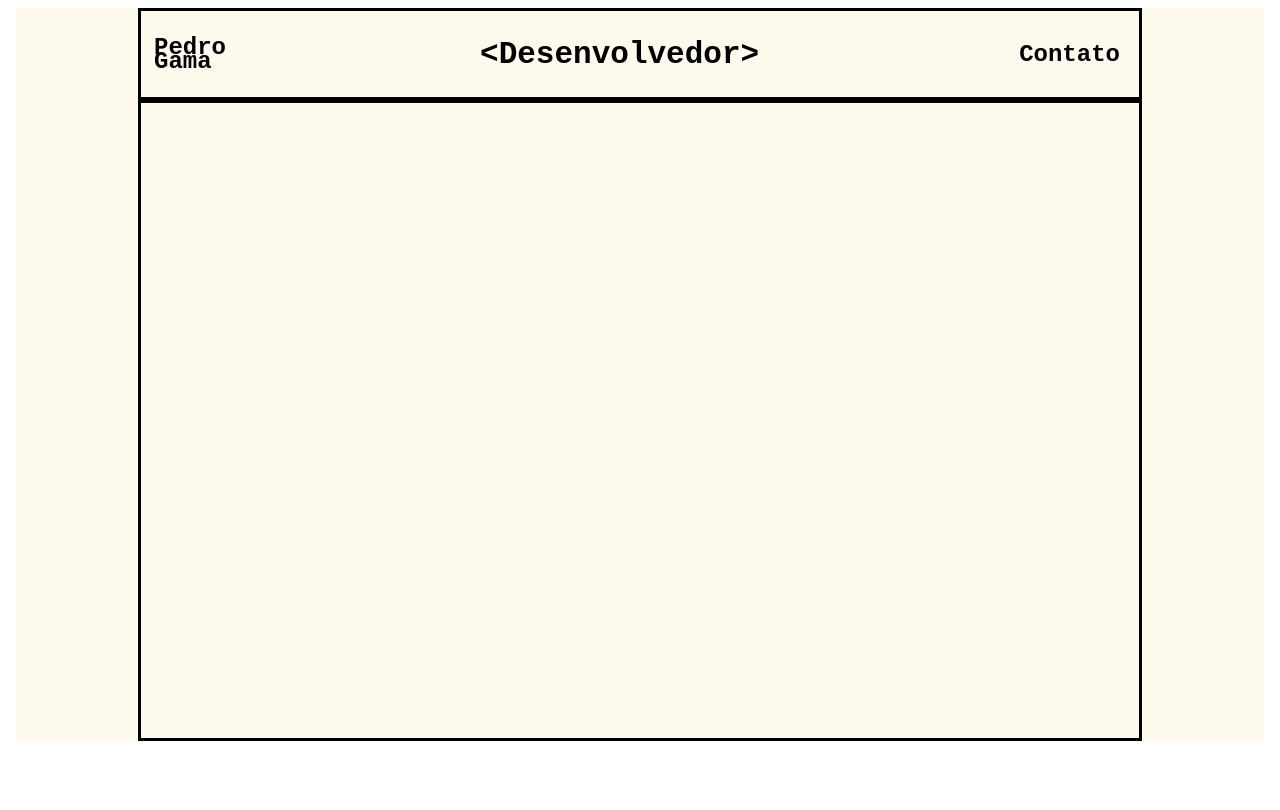
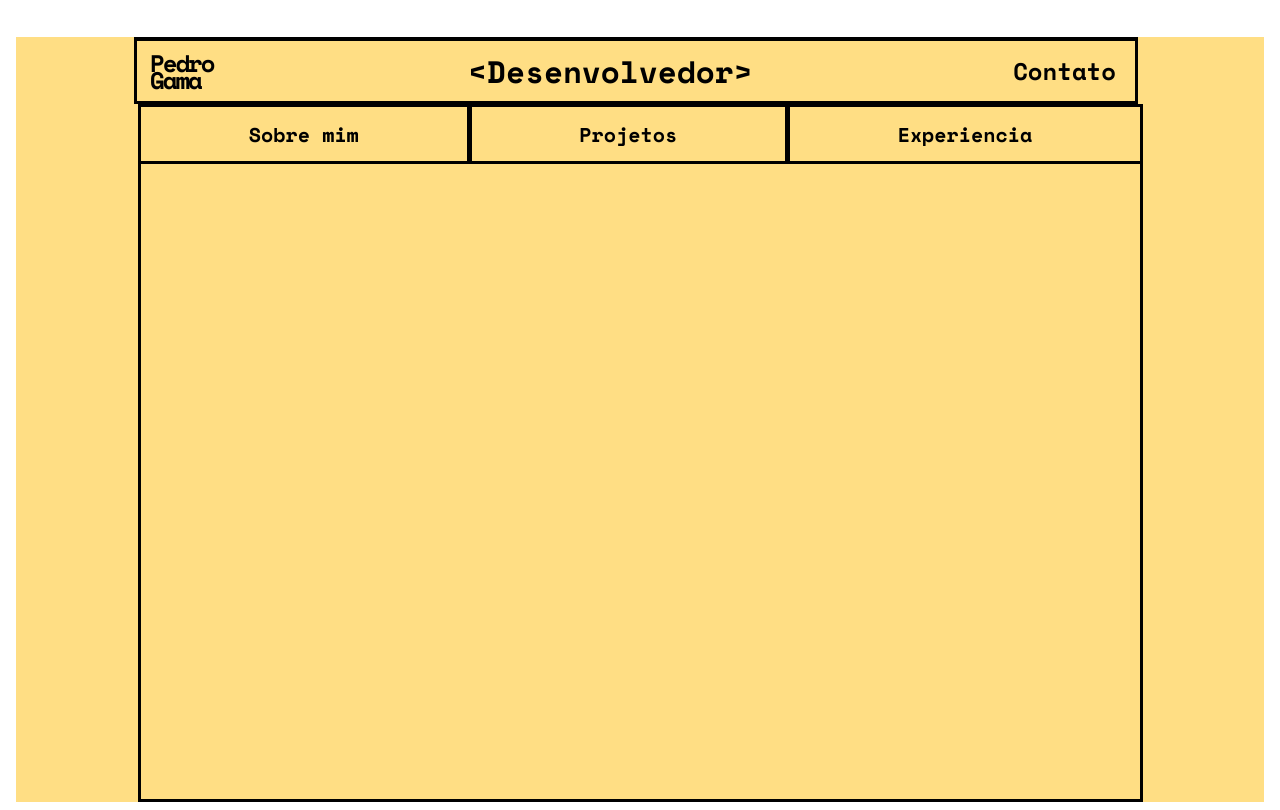
Before and after one commit to gama33/curriculo, an Angular app: page / in a window 1280 px wide. Built offline with nearby package versions, Linux system fonts and the light colour scheme.

Commit message:
navbar e abas
navbar: ajustado formatacao e estilo das palavras e estilo da borda

abas: criacao da aba e adicao das mesmas junto com a funcao de botao

```diff
--- a/src/app/app.html
+++ b/src/app/app.html
@@ -1,6 +1,12 @@
-<body class="body">
+<head>
+  <style>
+    @import url('https://fonts.googleapis.com/css2?family=Space+Mono:wght@400;700&display=swap');
+  </style>
+</head>
 
-  <div class="navbar space-mono-bold">
+<body class="body space-mono-bold">
+
+  <div class="navbar">
 
     <div class="nome">
       <h3 class="pedro">Pedro</h3>
@@ -12,9 +18,13 @@
     <button class="contato">Contato</button>
   </div>
 
-  <div class="content">
+  <div class="botoes-container">
+    <button class="sobre-mim-botao">Sobre mim</button>
+    <button class="projetos-botao">Projetos</button>
+    <button class="experiencia-botao">Experiencia</button>
+  </div>
 
-  </div>
+  <div class="content"></div>
 </body>
 
 
--- a/src/app/app.scss
+++ b/src/app/app.scss
@@ -1,4 +1,4 @@
-// fonte
+// fontes
 .space-mono-regular {
   font-family: "Space Mono", monospace;
   font-weight: 400;
@@ -12,9 +12,8 @@
 }
 
 // classes
-
 .body {
-  background-color: #FFFAED;
+  background-color: #FFDE84;
 }
 
 .navbar {
@@ -22,8 +21,10 @@
   justify-content: space-between;
   align-items: center;
   border: solid black;
+  border-top-width: 4px;
   padding: 0 13px;
-  margin: 0 122px;
+  margin: 37px 126px 0px 118px;
+  height: 60px;
 }
 
 .nome{
@@ -34,14 +35,16 @@
 
 .pedro {
   margin-top: 0px;
-  margin-bottom: -13px;
+  margin-bottom: -19px;
   font-size: 24px;
+  letter-spacing: -2px;
 }
 
 .gama{
   margin-top: 0px;
   margin-bottom: 0px;
   font-size: 24px;
+  letter-spacing: -2px;
 }
 
 .titulo {
@@ -68,7 +71,77 @@
   justify-content: space-between;
   align-items: center;
   border: solid black;
+  border-top-width: 0px;
   padding: 0 13px;
-  margin: 0 122px;
+  margin: 0px 121px 0px 122px;
   height: 635px;
 }
+
+.botoes-container {
+  display: flex;
+  justify-content: space-evenly;
+  align-items: center;
+  margin: 0px 122px 0px 122px;
+  height: 60px;
+}
+
+
+.sobre-mim-botao {
+  border: solid black;
+  flex-grow: 1;
+  background-color: transparent;
+  font-size: 20px;
+  font-family: "Space Mono", monospace;
+  font-weight: 700;
+  font-style: normal;
+  padding: 0px;
+  height: 60px;
+  margin-right: -1px;
+}
+.sobre-mim-botao:hover {
+  text-decoration: underline;
+}
+.sobre-mim-botao:focus {
+  text-decoration: underline;
+  border-bottom-width: 0px;
+}
+
+.projetos-botao {
+  border: solid black;
+  flex-grow: 1;
+  background-color: transparent;
+  font-size: 20px;
+  font-family: "Space Mono", monospace;
+  font-weight: 700;
+  font-style: normal;
+  padding: 0px;
+  height: 60px;
+  margin-right: -1px;
+}
+.projetos-botao:hover {
+  text-decoration: underline;
+}
+.projetos-botao:focus {
+  text-decoration: underline;
+  border-bottom-width: 0px;
+}
+
+.experiencia-botao {
+  border: solid black;
+  flex-grow: 1;
+  background-color: transparent;
+  font-size: 20px;
+  font-family: "Space Mono", monospace;
+  font-weight: 700;
+  font-style: normal;
+  padding: 0px;
+  height: 60px;
+  margin-right: -1px;
+}
+.experiencia-botao:hover {
+  text-decoration: underline;
+}
+.experiencia-botao:focus {
+  text-decoration: underline;
+  border-bottom-width: 0px;
+}
```
